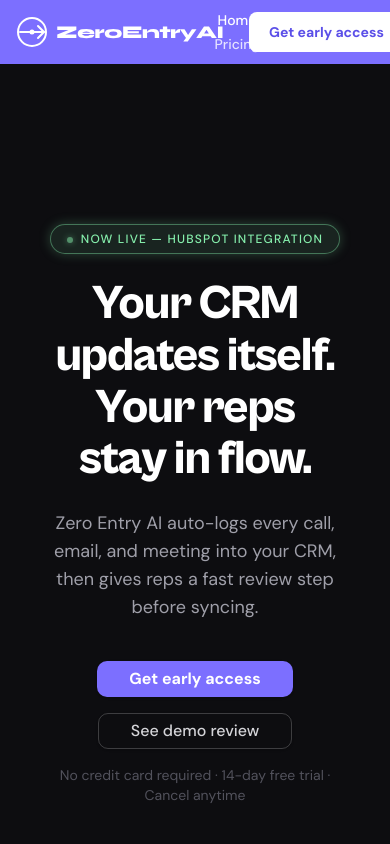
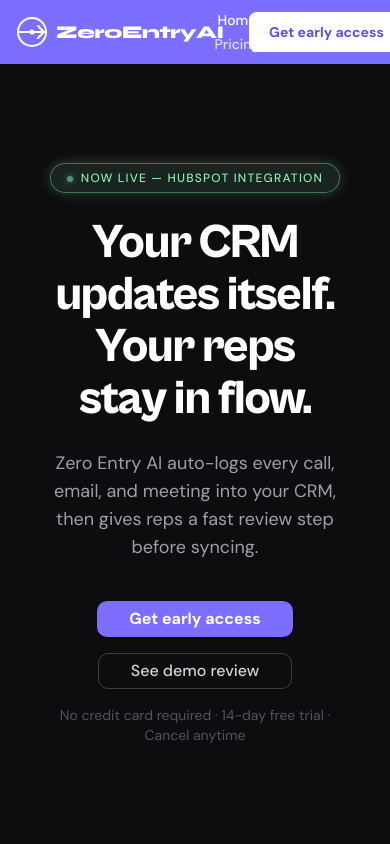
Before and after one commit to Vaquero94/salessync-ai, a Next.js app: page / in a window 390 px wide. Shown: the top 844 px of the page. Built offline with nearby package versions, Linux system fonts and the light colour scheme; no server answers.

Commit message:
Update HomeLanding component layout by adjusting section margins and height for improved visual consistency. Enhance styling for better user engagement while maintaining responsiveness.

```diff
--- a/src/components/landing/home-landing.tsx
+++ b/src/components/landing/home-landing.tsx
@@ -22,8 +22,8 @@
     <main className={`${dmSans.className} min-h-screen bg-[#0D0D10] text-white`}>
       <Nav activePage="home" />
 
-      <div className="mx-auto flex w-full max-w-6xl flex-col gap-12 px-4 pb-20 pt-28 sm:px-6 lg:gap-16">
-        <section className="mx-auto flex min-h-[80vh] w-full max-w-4xl flex-col items-center justify-center px-6 py-28 text-center md:py-36">
+      <div className="mx-auto flex w-full max-w-6xl flex-col gap-12 px-4 pb-20 sm:px-6 lg:gap-16">
+        <section className="mx-auto mt-16 flex min-h-[calc(100vh-64px)] w-full max-w-4xl flex-col items-center justify-center px-6 text-center">
           <p
             className="mb-6 inline-block rounded-full border border-[#86efac]/40 bg-[#86efac]/10 px-4 py-1.5 text-xs font-medium uppercase tracking-widest text-[#86efac]"
             style={{ boxShadow: "0 0 12px rgba(134, 239, 172, 0.25)" }}
```
